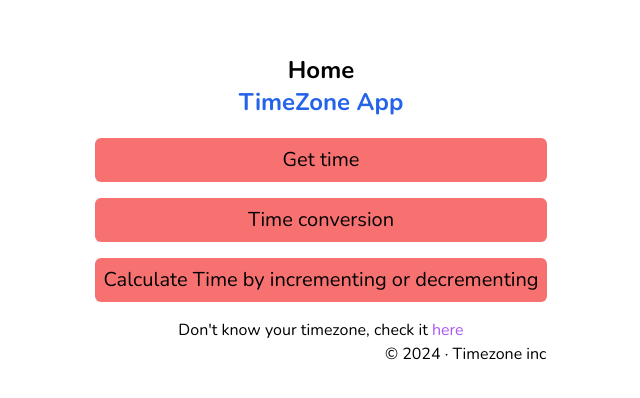
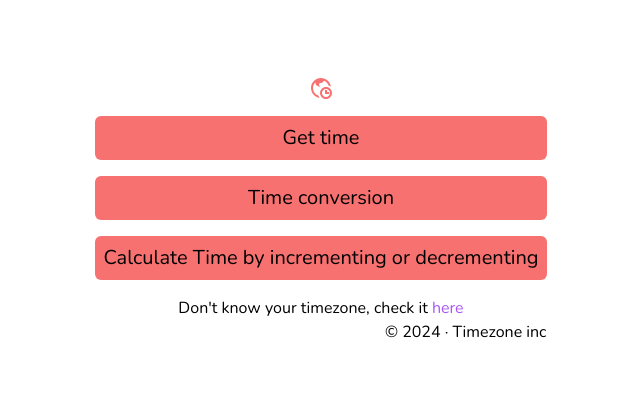
Before and after one commit to Moluno-xiii/timeZoneApp-ts, a React (Vite) app: page / in a window 1280 px wide. Shown: the part 190-588 px from the top of the page, without its empty margins (319-959 px from the left). Built offline with nearby package versions, Linux system fonts and the light colour scheme.

Commit message:
minor semantic changes

```diff
--- a/package.json
+++ b/package.json
@@ -13,6 +13,7 @@
     "express": "^4.19.2",
     "react": "^18.2.0",
     "react-dom": "^18.2.0",
+    "react-icons": "^5.2.1",
     "react-router-dom": "^6.23.1"
   },
   "devDependencies": {
--- a/src/App.tsx
+++ b/src/App.tsx
@@ -1,38 +1,5 @@
-
-
-
 function App() {
-  return (
-    // <div className="flex h-[100dvh] w-full flex-col items-center py-3 text-center max-3xl:justify-center">
-    //   <BrowserRouter>
-    //     <Routes>
-    //       <Route path="/" element={<IndexPage />}>
-    //         <Route index element={<HomePage />} />
-    //         <Route path="getTime" element={<GetTime />}>
-    //           <Route path="timezone" element={<TimeZone />} />
-    //           <Route path="IPaddress" element={<IpAddress />} />
-    //           <Route path="geoCoordinates" element={<GeoCoordinates />} />
-    //         </Route>
-    //         <Route path="convertTime" element={<TimeConversion />} >
-    //           <Route path="convertZones" element= {<ConvertTimeZones />} />
-    //           <Route path="convertToWeek" element= {<ConvertToWeek />} />
-    //           <Route path="convertToDay" element= {<ConvertToDay />} />
-    //         </Route>
-    //         <Route path="findTimeZone" element={<FindTimeZone />} />
-    //         <Route path="findIpAddress" element={<FindIpAddress />} />
-    //         <Route path="calculateTime" element={<CalculateTime />} />
-    //         <Route path="*" element={<PageNotFound />} />
-    //       </Route>
-
-    //     </Routes>
-    //   </BrowserRouter>
-
-    // </div>
-    <div >
-
-
-    </div>
-  );
+  return <div></div>;
 }
 
 export default App;
--- a/src/components/Header.tsx
+++ b/src/components/Header.tsx
@@ -1,9 +1,14 @@
+import { NavLink } from "react-router-dom";
+import { RiTimeZoneLine } from "react-icons/ri";
+
 const Header: React.FC = () => {
-    return (
-        <header className="text-blue-600 text-2xl font-bold mb-5">
-            TimeZone App
-        </header>
-    )
-}
+  return (
+    <nav className="mb-4 text-red-400">
+      <NavLink to="/" className="text-2xl font-bold">
+        <RiTimeZoneLine />
+      </NavLink>
+    </nav>
+  );
+};
 
-export default Header
+export default Header;
--- a/src/components/HomePage.tsx
+++ b/src/components/HomePage.tsx
@@ -11,7 +11,6 @@ const HomePage: React.FC = () => {
   return (
     <>
     <nav className="text-center ">
-      <Header />
       <ul>
         <NavLink to="get-time">
           <li className="list-items">Get time</li>
--- a/src/components/IndexPage.tsx
+++ b/src/components/IndexPage.tsx
@@ -1,19 +1,16 @@
-import { NavLink, Outlet } from "react-router-dom"
+import { Outlet } from "react-router-dom";
+import Header from "./Header";
 
 const IndexPage: React.FC = () => {
   return (
     <div className="flex h-[100dvh] w-full flex-col items-center py-3 text-center max-3xl:justify-center max-md:px-3">
-        <nav>
-          <NavLink to="/" className="text-2xl font-bold">
-            Home
-          </NavLink>
-        </nav>
+      <Header />
 
       <main>
         <Outlet />
       </main>
     </div>
   );
-}
+};
 
-export default IndexPage
+export default IndexPage;
```
Also changed, not shown: 1 other file (tests, documents, lock files or other folders). Lines whose indentation alone changed are shown as unchanged.
